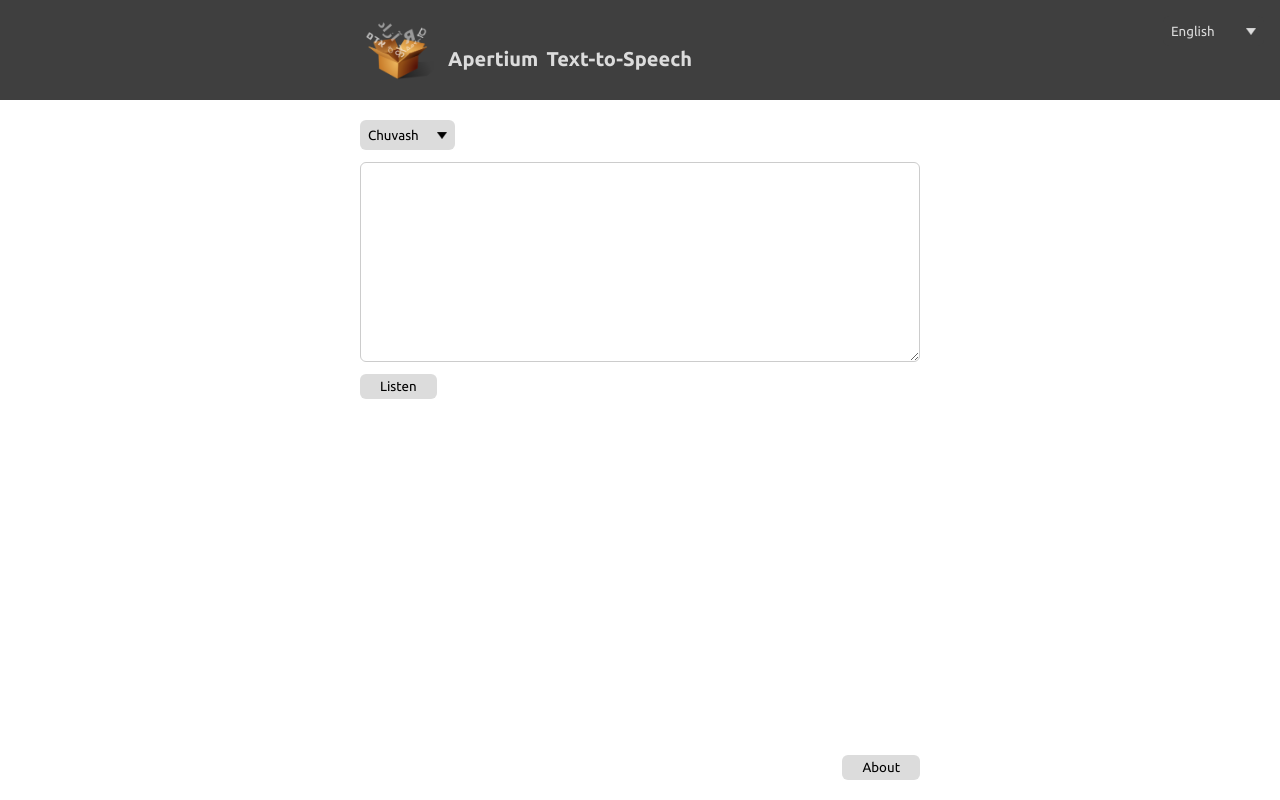
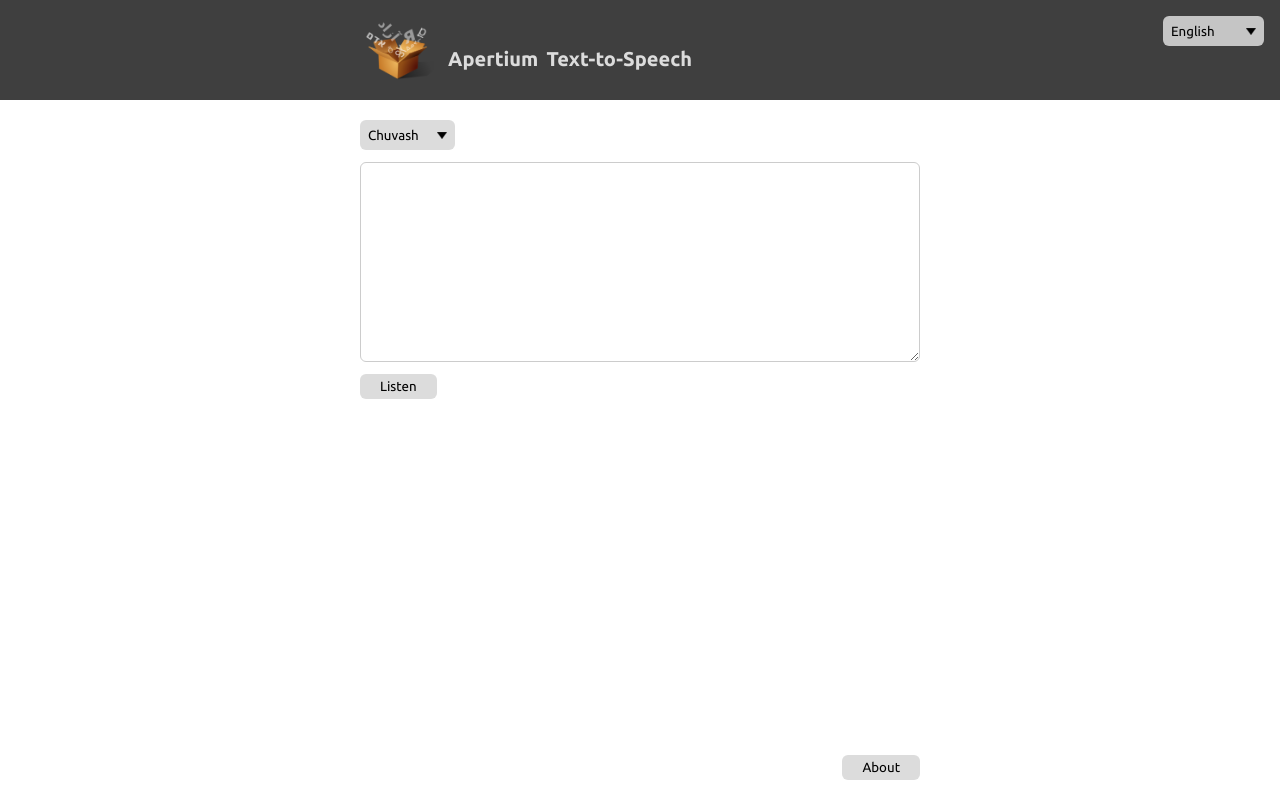
Before and after one commit to shardulc/apertium-tts-web, a plain HTML site: page index.html in a window 1280 px wide. In both pictures the pointer is over the element 1213 px from the left and 31 px from the top of the page. Drawn offline with Linux system fonts and the light colour scheme; no server answers.

Commit message:
Fix #pageLangs selector

```diff
--- a/style.css
+++ b/style.css
@@ -100,6 +100,14 @@ select:hover, select:active {
     position: fixed;
     right: 16px;
     top: 16px;
+}
+
+#pageLangs:hover, #pageLangs:active {
+    background-color: #c5c5c5;
+    background-image: url("./img/arrow_black.png");
+    background-position: right 8px center;
+    background-repeat: no-repeat;
+    color: #000000;
 }
 
 #headerBar {
```
